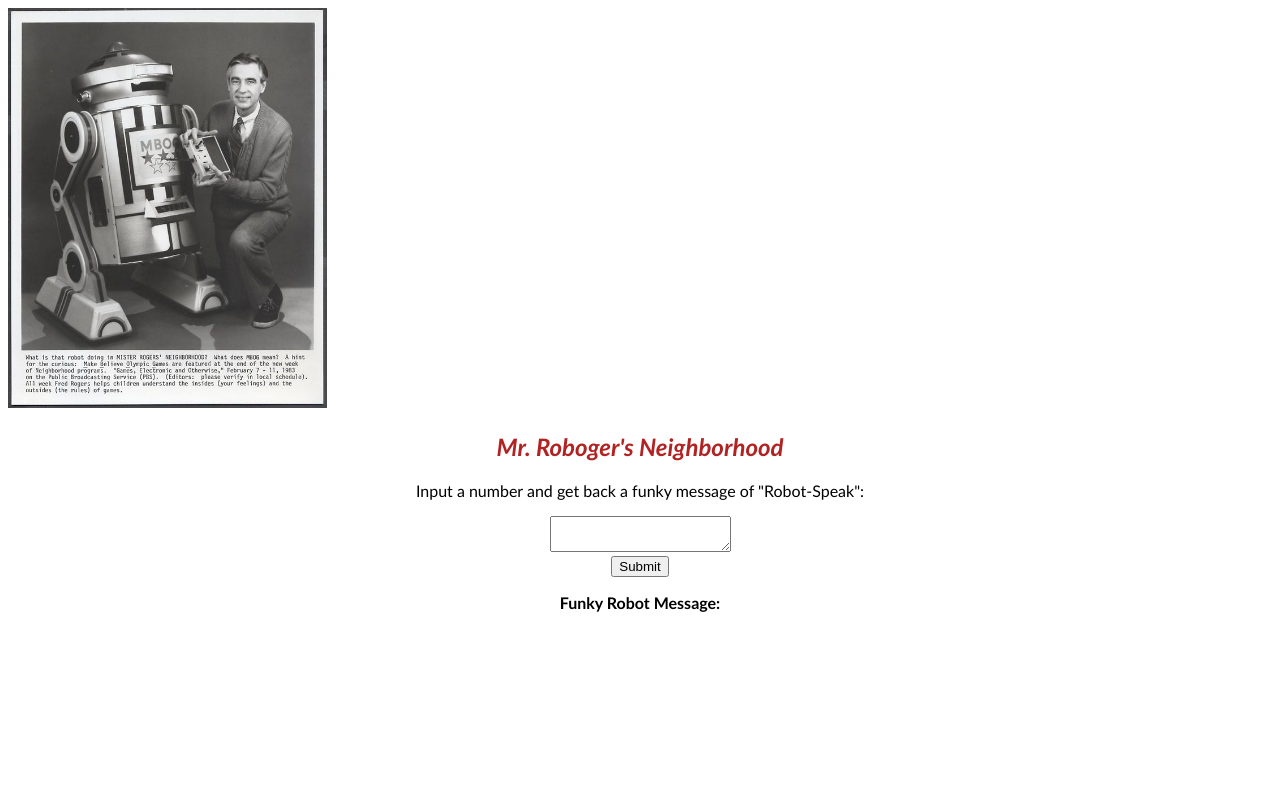
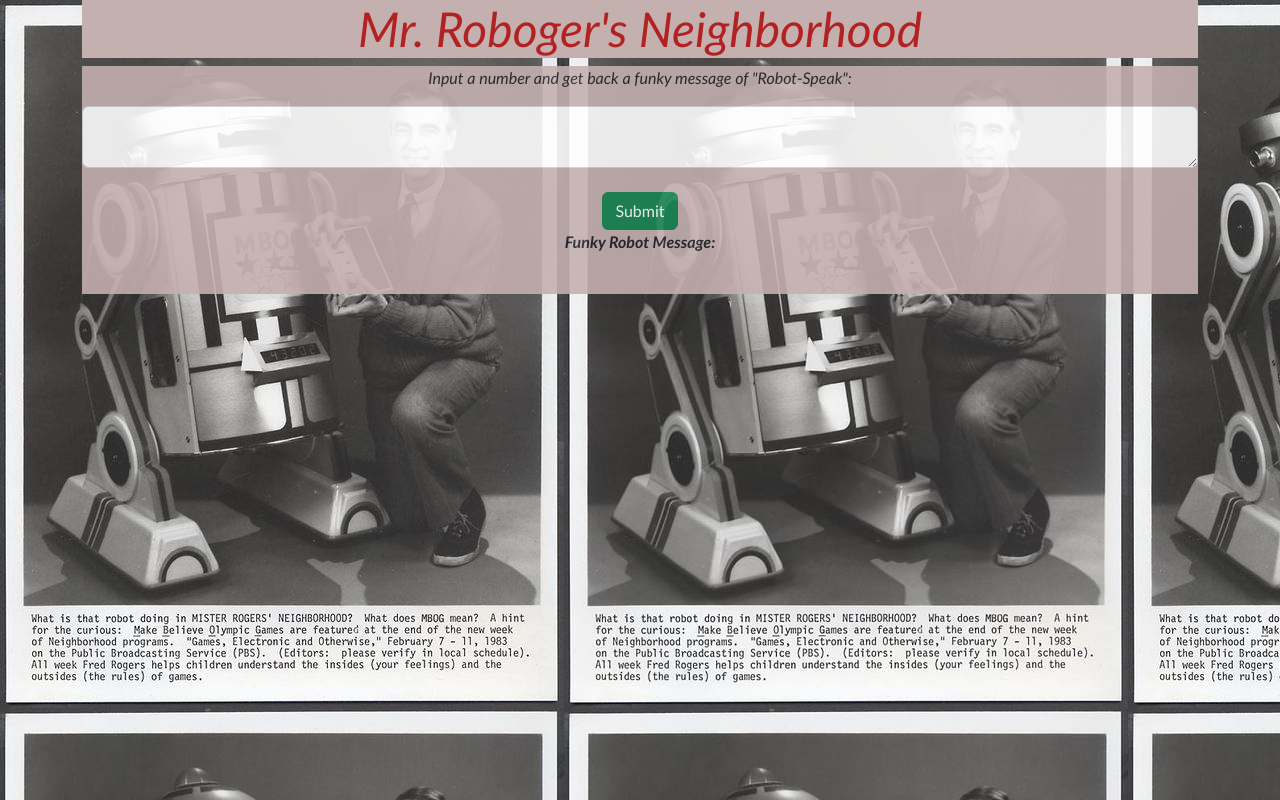
Before and after one commit to elgrons/mr-robogers-neighborhood, a plain HTML site: page index.html in a window 1280 px wide. Drawn offline with nearby package versions, Linux system fonts and the light colour scheme.

Commit message:
update CSS and bootstrap stylings.

```diff
--- a/css/styles.css
+++ b/css/styles.css
@@ -1,17 +1,20 @@
-img {
-height: 400px;
-width: 350;
+body {
+  background-image: url("https://github.com/elgrons/mr-robogers-neighborhood/blob/main/mrrogersrobot.jpeg?raw=true");
 }
 
 h2 {
   color: firebrick;
+  background-color: rgb(197, 176, 176);
+  font-size: 48px;
   font-style: oblique;
   font-family: 'Trebuchet MS', 'Lucida Sans Unicode', 'Lucida Grande', 'Lucida Sans', Arial, sans-serif;
   text-align: center;
 }
 
 .robot {
+  background-color: rgb(197, 176, 176);
   font-family: 'Gill Sans', 'Gill Sans MT', Calibri, 'Trebuchet MS', sans-serif;
-  font-style: bold;
+  font-style: oblique;
   text-align: center;
+  opacity: .89;
 }
--- a/index.html
+++ b/index.html
@@ -1,12 +1,17 @@
 <!DOCTYPE html>
 <html lang="en-US">
+  <link
+  href="https://cdn.jsdelivr.net/npm/bootstrap@5.2.3/dist/css/bootstrap.min.css"
+  rel="stylesheet"
+  integrity="sha384-rbsA2VBKQhggwzxH7pPCaAqO46MgnOM80zW1RWuH61DGLwZJEdK2Kadq2F9CUG65"
+  crossorigin="anonymous">
 <link href="css/styles.css" rel="stylesheet" type="text/css">
 <script src="js/scripts.js"></script>
 <head>
   <title>Mr. Fred Roboger's Neighborhood</title>
 </head>
 <body>
-  <img src="https://github.com/elgrons/mr-robogers-neighborhood/blob/main/mrrogersrobot.jpeg?raw=true">
+  <div class="background">
     <div class="container">
       <h2>Mr. Roboger's Neighborhood</h2>
       <form id="mr-roboger">
@@ -24,5 +29,6 @@
           <br>
         </div>
     </div>
+  </div>
 </body>
 </html>
```
Lines whose indentation alone changed are shown as unchanged.
